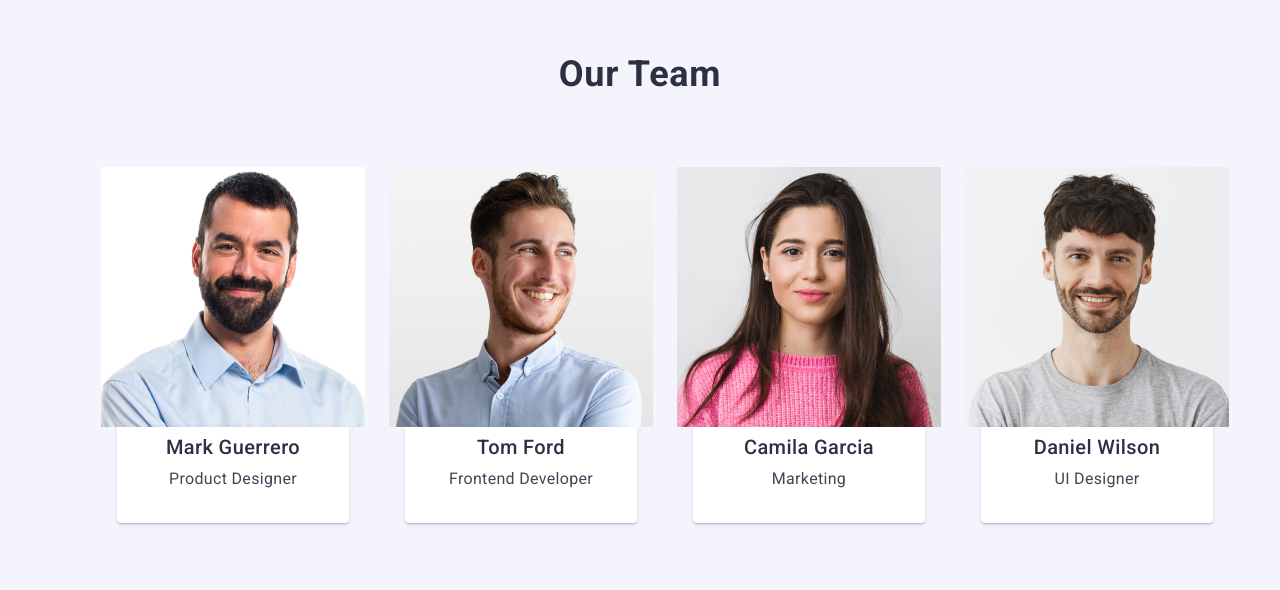
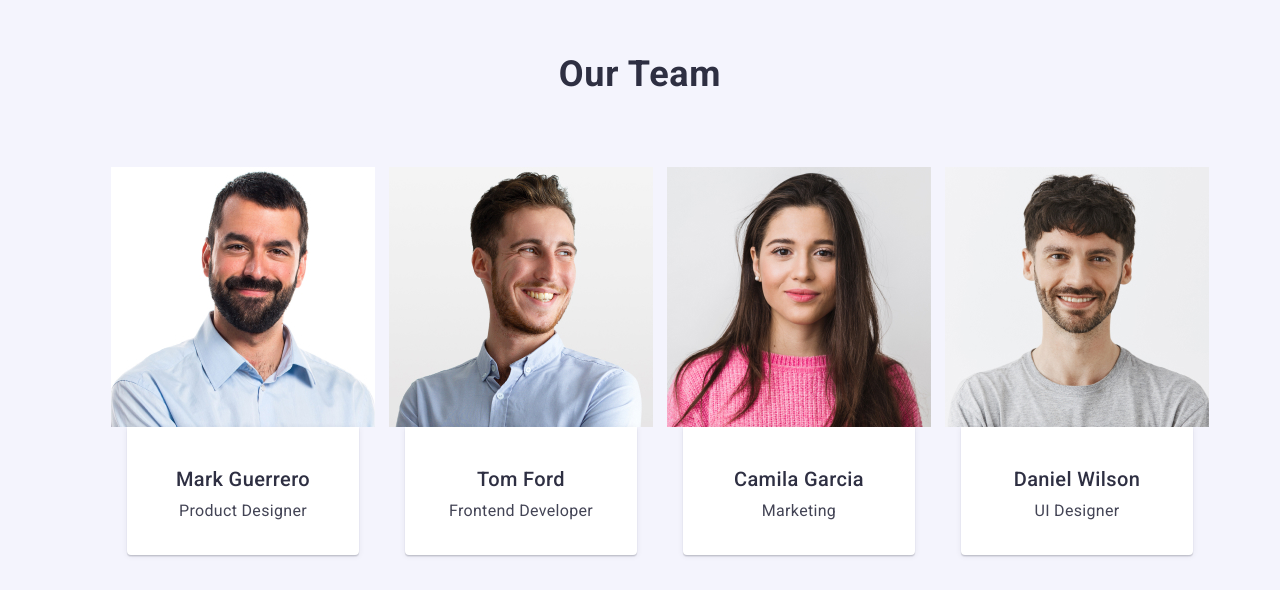
Before and after one commit to Elijah-Vakulenko/goit-markup-hw-03, a plain HTML site: page index.html in a window 1280 px wide. Shown: the part 1242-1832 px from the top of the page. Drawn offline with nearby package versions, Linux system fonts and the light colour scheme.

Commit message:
ready really?

```diff
--- a/css/style.css
+++ b/css/style.css
@@ -193,9 +193,6 @@ img {
 
 .our-team {
   background-color: #f4f4fd;
-}
-
-.team-container {
   padding: 120px 0;
 }
 
@@ -215,7 +212,7 @@ img {
 }
 
 .person {
-  width: calc((100%-72px) / 4);
+  width: calc((100% - 72px) / 4);
   border-radius: 0px 0px 4px 4px;
   display: inline-flex;
   padding-bottom: 32px;
@@ -230,7 +227,7 @@ img {
   flex-direction: column;
   justify-content: center;
   align-items: center;
-  padding: 0 0 32px 0;
+  padding: 32px 0;
   border-radius: 0px 0px 4px 4px;
   background: #fff;
   box-shadow: 0px 2px 1px 0px rgba(46, 47, 66, 0.08),
@@ -284,7 +281,7 @@ img {
 .folio-item {
   display: flex;
   flex-direction: column;
-  width: calc((100%-48px) / 3);
+  width: calc((100% - 48px) / 3);
 }
 
 .folio-container {
```
